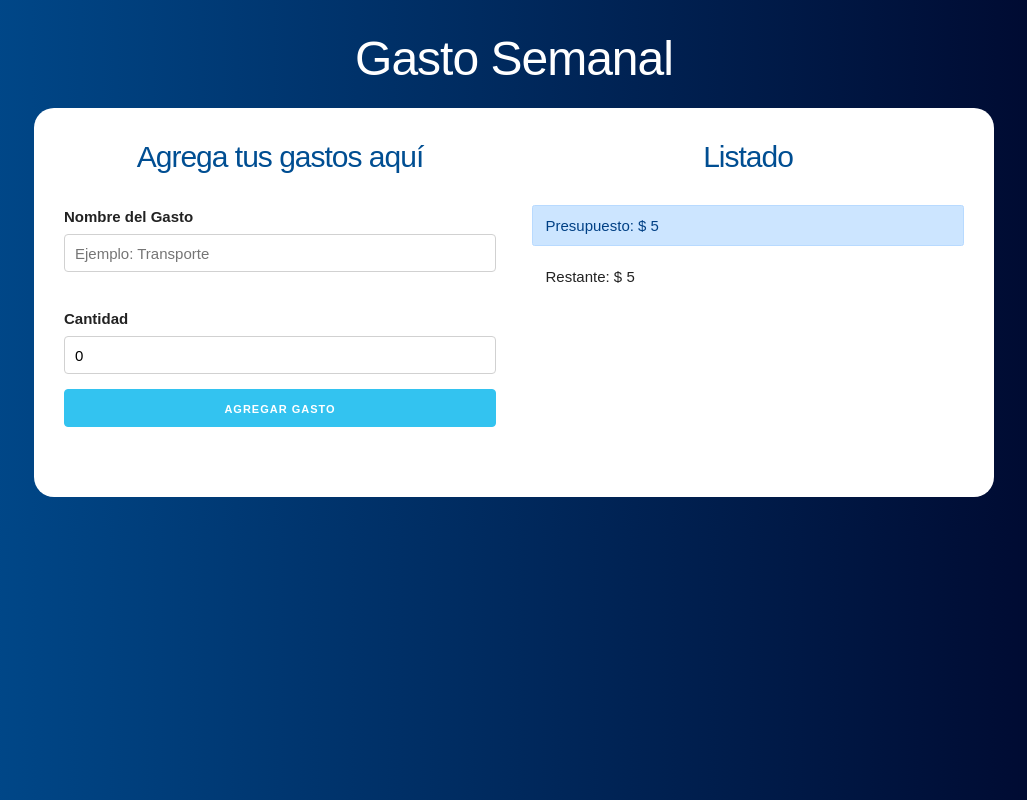
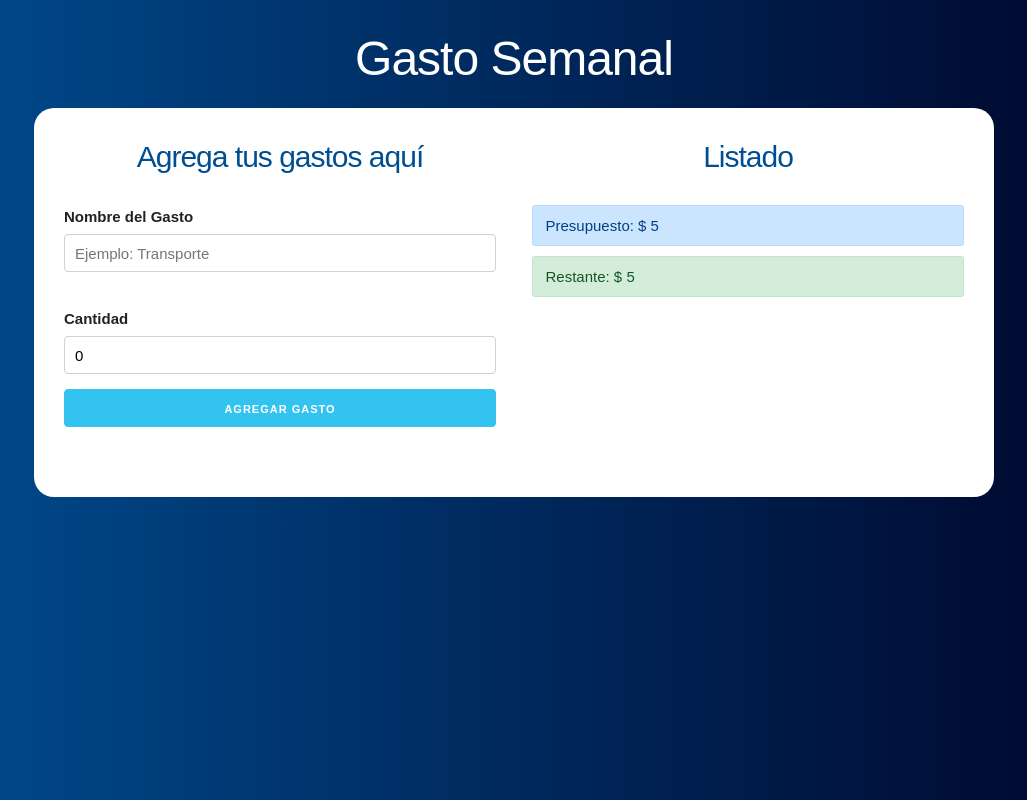
Before and after one commit to alejandroPolak-1/presupuesto, a React (Create React App) app: page / in a window 1280 px wide. Both pictures are taken after typing "5" into the empty fields and a click on the input "Definir Presupuesto". Shown: the whole page, without its empty margins (126-1153 px from the left). Built offline with nearby package versions, Linux system fonts and the light colour scheme.

Commit message:
[Helper] tendra funciones para ser reutilizables y los componentes no esten recargados (checkAmount) -> funcion para cambiar color a medida que se agota el presupuesto
controlAmount--> importamos la funcion del helper

```diff
--- a/src/components/ControlAmount.js
+++ b/src/components/ControlAmount.js
@@ -1,17 +1,14 @@
-import React, {Fragment} from 'react';
+import React, { Fragment } from 'react'
+import { checkAmount } from './Helpers'
 
-const ControlAmount = ({amount, residual}) => {
-    return (
-        <Fragment>
-            <div className="alert alert-primary">
-                Presupuesto: $ {amount}
-            </div>
+const ControlAmount = ({ amount, residual }) => {
+  return (
+    <Fragment>
+      <div className="alert alert-primary">Presupuesto: $ {amount}</div>
 
-            <div className="alert">
-                Restante: $ {residual}
-            </div>
-        </Fragment>
-    );
+      <div className={checkAmount(amount, residual)}>Restante: $ {residual}</div>
+    </Fragment>
+  )
 }
 
-export default ControlAmount;
+export default ControlAmount
--- /dev/null
+++ b/src/components/Helpers.js
@@ -0,0 +1,12 @@
+export const checkAmount = (amount, residual) => {
+  let clase
+
+  if (amount / 4 > residual) {
+    clase = 'alert alert-danger'
+  } else if (amount / 2 > residual) {
+    clase = 'alert alert-warning'
+  } else {
+    clase = 'alert alert-success'
+  }
+  return clase
+}
```
